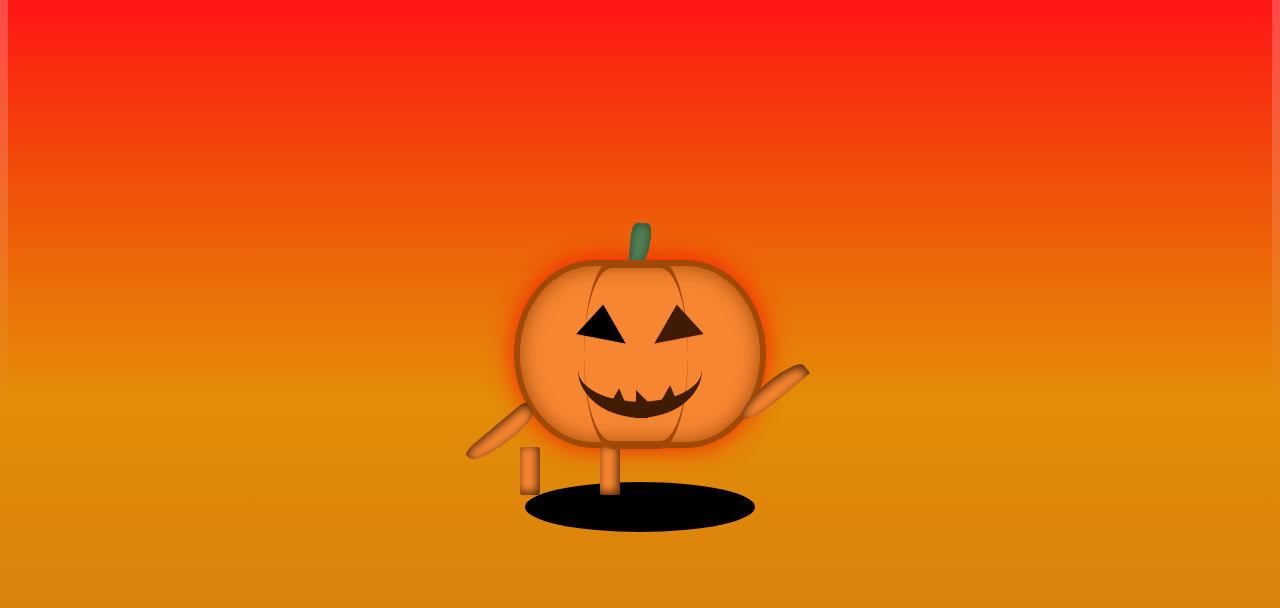
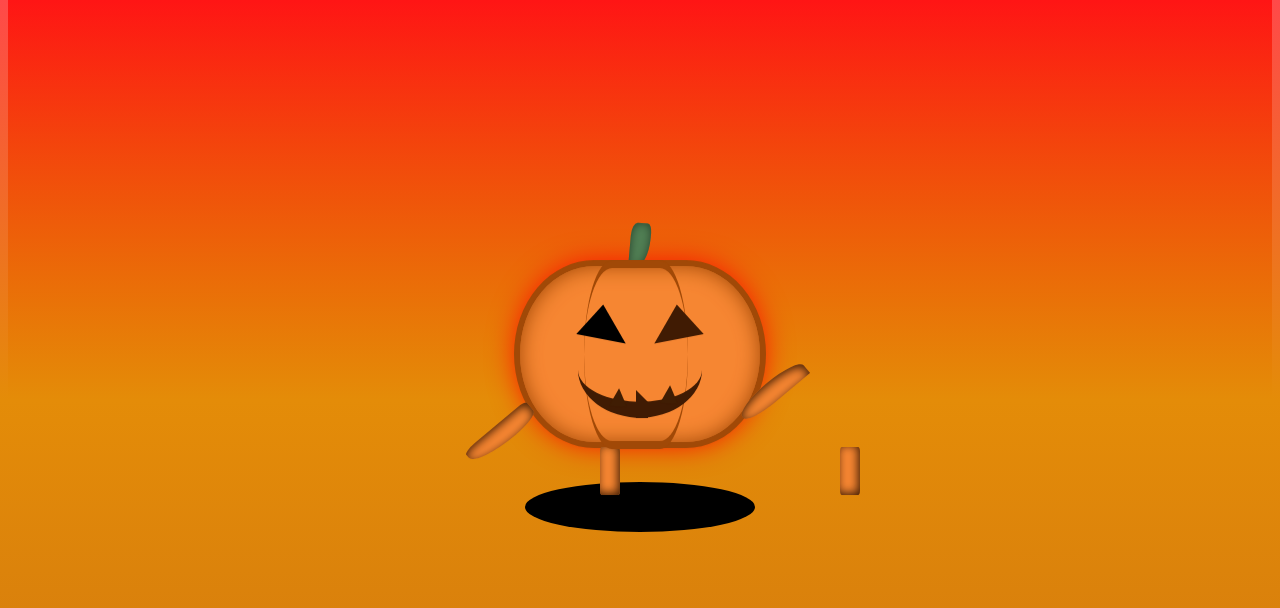
Before and after one commit to Koustubha068/Halloween-Project-1, a plain HTML site: page index.html in a window 1280 px wide. Drawn offline with Linux system fonts and the light colour scheme.

Commit message:
Update style.css

```diff
--- a/style.css
+++ b/style.css
@@ -199,7 +199,7 @@ html,body{
     height: 3em;
     width: 1.25em;
     position: absolute;
-
+    left: calc(50em - 30em);
     top: 11.3em;
     transform: rotate(180deg);
     border-radius: 10% 10% 10% 10%;
```
